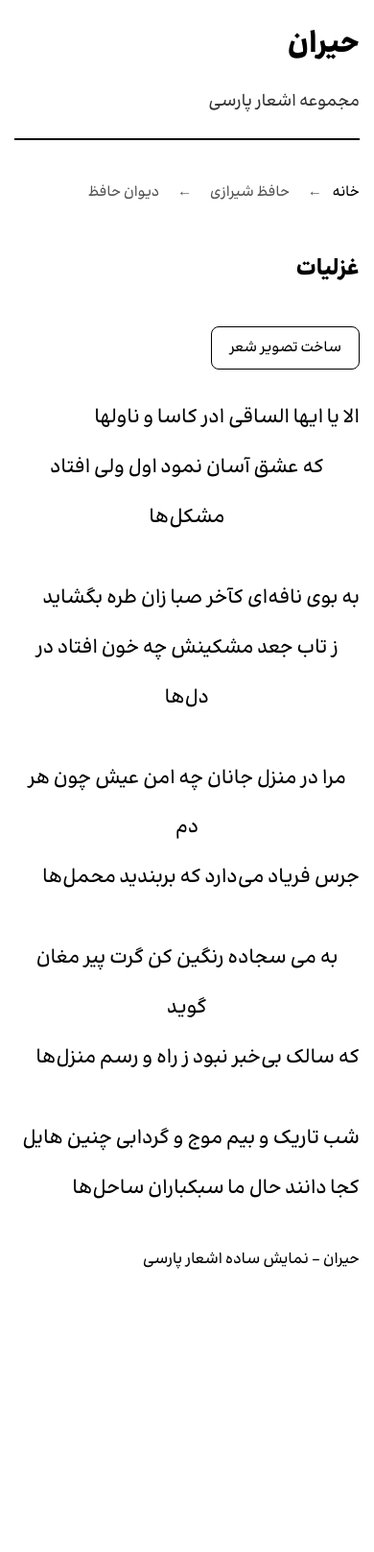
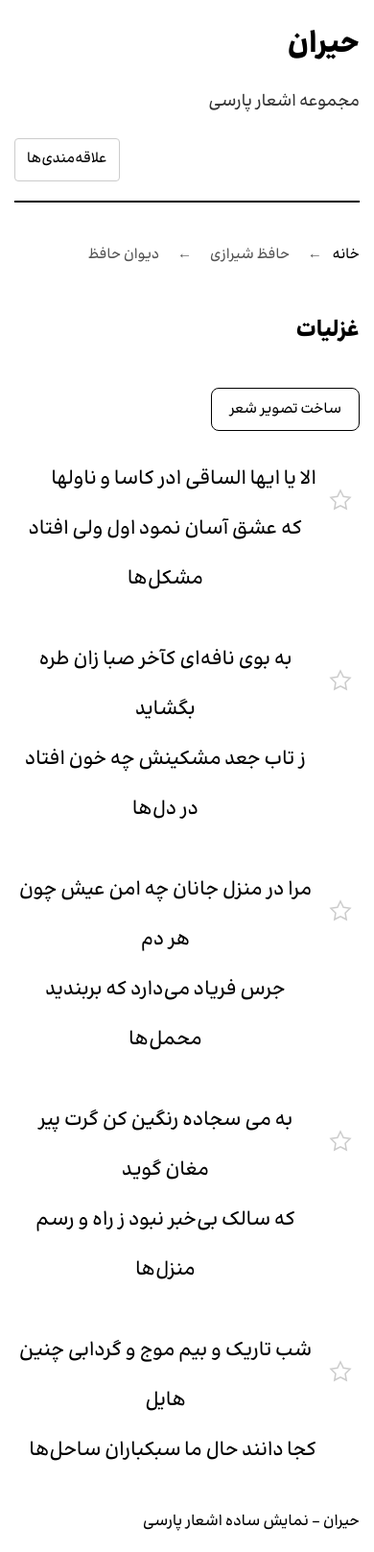
Before and after one commit to itsarianr/heyrat, a Node server app: page /hafez/divan/ghazal/poem-1 in a window 390 px wide. Shown: the whole page at 96% size. Before the commit the page ends 1322 px from the top, so only its background shows below. Run offline with Node 20, Linux system fonts and the light colour scheme.

Commit message:
feat: add to favorites

```diff
--- a/public/client.js
+++ b/public/client.js
@@ -40,8 +40,10 @@ if (startBtn) {
 
 // --- Handle couplet clicks ---
 couplets.forEach(c => {
-  c.addEventListener('click', () => {
+  c.addEventListener('click', (e) => {
     if (!selecting) return;
+    // Don't toggle selection if clicking on a button
+    if (e.target.closest('button')) return;
     c.classList.toggle('selected');
   });
 });
--- a/public/styles.css
+++ b/public/styles.css
@@ -20,10 +20,31 @@ body {
 
 /* --- Header --- */
 header { border-bottom: 2px solid #000; padding-bottom: 20px; margin-bottom: 40px; }
+.header-content {
+  display: flex;
+  justify-content: space-between;
+  align-items: flex-start;
+  gap: 20px;
+}
 header h1 { font-size: 2.5em; margin-bottom: 10px; }
 header h1 a { color: #000; text-decoration: none; }
 header h1 a:hover { text-decoration: underline; }
 .subtitle { font-size: 1.1em; color: #333; }
+.favorites-link {
+  color: #000;
+  text-decoration: none;
+  font-size: 0.95em;
+  padding: 6px 12px;
+  border: 1px solid #ccc;
+  border-radius: 4px;
+  transition: background-color 0.15s ease, border-color 0.15s ease;
+  white-space: nowrap;
+  margin-top: 8px;
+}
+.favorites-link:hover {
+  background-color: #f5f5f5;
+  border-color: #999;
+}
 
 /* --- Main / breadcrumb --- */
 main { min-height: 60vh; }
@@ -57,7 +78,11 @@ main { min-height: 60vh; }
 .poem { margin-top: 40px; }
 .poem h2 { font-size: 2em; margin-bottom: 35px; }
 
-.couplets { max-width: 800px; margin: 0 auto; }
+.couplets {
+  max-width: 800px;
+  margin: 0 auto;
+  padding-right: 50px; /* Space for star button on desktop */
+}
 
 /* ======= REVERTED ALIGNMENT: original two-verse layout ======= */
 .couplet {
@@ -69,6 +94,68 @@ main { min-height: 60vh; }
   /* keep full width and natural sizing */
   width: 100%;
   box-sizing: border-box;
+  position: relative;
+}
+
+/* Favorite star button */
+.favorite-btn {
+  position: absolute;
+  right: -40px;
+  top: 50%;
+  transform: translateY(-50%);
+  background: none;
+  border: none;
+  padding: 8px;
+  cursor: pointer;
+  opacity: 0.5;
+  transition: opacity 0.2s ease, transform 0.2s ease;
+  z-index: 10;
+  display: flex;
+  align-items: center;
+  justify-content: center;
+}
+.favorite-btn:hover {
+  opacity: 0.8;
+  transform: translateY(-50%) scale(1.1);
+}
+.favorite-btn.favorited {
+  opacity: 1;
+}
+.favorite-btn:active {
+  transform: translateY(-50%) scale(0.95);
+}
+.star-icon {
+  width: 24px;
+  height: 24px;
+  color: #999;
+  stroke: #999;
+  stroke-width: 1.5;
+  fill: none;
+  transition: fill 0.3s cubic-bezier(0.4, 0, 0.2, 1),
+              stroke 0.3s ease,
+              transform 0.2s ease;
+}
+.star-icon path {
+  fill: none;
+  transition: fill 0.3s cubic-bezier(0.4, 0, 0.2, 1);
+}
+.favorite-btn.favorited .star-icon {
+  color: #999;
+  stroke: #999;
+}
+.favorite-btn.favorited .star-icon path {
+  fill: #999;
+}
+.favorite-btn:hover .star-icon {
+  color: #777;
+  stroke: #777;
+}
+.favorite-btn.favorited:hover .star-icon {
+  color: #777;
+  stroke: #777;
+}
+.favorite-btn.favorited:hover .star-icon path {
+  fill: #777;
 }
 
 /* Each verse uses natural flow (no fixed widths), justified text like original */
@@ -220,4 +307,114 @@ main { min-height: 60vh; }
   .screenshot-container .verse + .verse {
     margin-top: 0.2em; /* 👈 small gap between the two verses inside each couplet */
   }
+
+  /* Mobile: adjust couplets container and star positioning */
+  .couplets {
+    padding-right: 0; /* No extra padding on mobile */
+  }
+
+  .couplet {
+    padding-right: 45px; /* Make room for star button to sit outside text */
+  }
+
+  .favorite-btn {
+    position: absolute;
+    right: 0; /* Position just outside the text area */
+    top: 25px;
+    transform: none;
+    padding: 10px 8px;
+  }
+  .favorite-btn:hover {
+    transform: scale(1.1);
+  }
+  .favorite-btn:active {
+    transform: scale(0.95);
+  }
+
+  .header-content {
+    flex-direction: column;
+    align-items: flex-start;
+  }
+  .favorites-link {
+    margin-top: 0;
+    align-self: flex-end;
+  }
 }
+
+/* --- Favorites page --- */
+main h2 {
+  font-size: 2em;
+  margin-bottom: 30px;
+}
+#favorites-container {
+  margin-top: 30px;
+}
+.favorite-card {
+  border: 1px solid #ddd;
+  border-radius: 8px;
+  padding: 20px;
+  margin-bottom: 20px;
+  background: #fff;
+  transition: box-shadow 0.2s ease;
+}
+.favorite-card:hover {
+  box-shadow: 0 2px 8px rgba(0,0,0,0.1);
+}
+.favorite-couplet {
+  display: flex;
+  justify-content: space-between;
+  align-items: flex-start;
+  gap: 30px;
+  margin-bottom: 15px;
+}
+.favorite-couplet .verse {
+  font-size: 1.2em;
+  line-height: 2.2;
+  margin: 0;
+  text-align: justify;
+  text-align-last: center;
+}
+.favorite-couplet .verse-first {
+  text-align: right;
+}
+.favorite-couplet .verse-second {
+  text-align: left;
+}
+.favorite-meta {
+  font-size: 0.9em;
+  color: #666;
+  margin-bottom: 12px;
+  display: flex;
+  align-items: center;
+  gap: 8px;
+}
+.favorite-meta .poet-name {
+  font-weight: 500;
+}
+.favorite-meta .separator {
+  color: #999;
+}
+.favorite-link {
+  color: #000;
+  text-decoration: none;
+  font-size: 0.9em;
+  display: inline-block;
+  padding: 6px 12px;
+  border: 1px solid #ccc;
+  border-radius: 4px;
+  transition: background-color 0.15s ease, border-color 0.15s ease;
+}
+.favorite-link:hover {
+  background-color: #f5f5f5;
+  border-color: #999;
+}
+
+@media (max-width: 600px) {
+  .favorite-couplet {
+    flex-direction: column;
+    gap: 10px;
+  }
+  .favorite-couplet .verse {
+    text-align: center;
+  }
+}
--- a/server.js
+++ b/server.js
@@ -46,6 +46,10 @@ app.get('/', (req, res) => {
   res.render('index', { data });
 });
 
+app.get('/favorites', (req, res) => {
+  res.render('favorites');
+});
+
 app.get('/:poetId/:bookId/:sectionId/:poemId', (req, res) => {
   const { poetId, bookId, sectionId, poemId } = req.params;
   const data = loadPoems();
--- a/views/poem.ejs
+++ b/views/poem.ejs
@@ -8,8 +8,13 @@
 </head>
 <body>
   <header>
-    <h1><a href="/">حیران</a></h1>
-    <p class="subtitle">مجموعه اشعار پارسی</p>
+    <div class="header-content">
+      <div>
+        <h1><a href="/">حیران</a></h1>
+        <p class="subtitle">مجموعه اشعار پارسی</p>
+      </div>
+      <a href="/favorites" class="favorites-link">علاقه‌مندی‌ها</a>
+    </div>
   </header>
 
   <main>
@@ -34,8 +39,13 @@
       </p>
 
       <div class="couplets">
-        <% poem.couplets.forEach(couplet => { %>
-          <div class="couplet">
+        <% poem.couplets.forEach((couplet, index) => { %>
+          <div class="couplet" data-couplet-id="<%= poet.id %>-<%= book.id %>-<%= section.id %>-<%= poem.id %>-<%= index %>">
+            <button class="favorite-btn" data-couplet-id="<%= poet.id %>-<%= book.id %>-<%= section.id %>-<%= poem.id %>-<%= index %>" aria-label="افزودن به علاقه‌مندی‌ها">
+              <svg class="star-icon" viewBox="0 0 24 24" fill="none" stroke="currentColor" stroke-width="1.5">
+                <path fill="none" d="M12 2L15.09 8.26L22 9.27L17 14.14L18.18 21.02L12 17.77L5.82 21.02L7 14.14L2 9.27L8.91 8.26L12 2Z"/>
+              </svg>
+            </button>
             <p class="verse verse-first"><%= couplet[0] %></p>
             <p class="verse verse-second"><%= couplet[1] %></p>
           </div>
@@ -48,7 +58,19 @@
     <p>حیران - نمایش ساده اشعار پارسی</p>
   </footer>
 
+  <script>
+    // Pass poem data to client-side
+    window.POEM_DATA = {
+      poetId: '<%= poet.id %>',
+      poetName: '<%= poet.name %>',
+      bookId: '<%= book.id %>',
+      bookTitle: '<%= book.title %>',
+      sectionId: '<%= section.id %>',
+      poemId: '<%= poem.id %>'
+    };
+  </script>
   <script src="https://cdn.jsdelivr.net/npm/html2canvas@1.4.1/dist/html2canvas.min.js"></script>
+  <script src="/favorites.js"></script>
   <script src="/client.js"></script>
 </body>
 </html>
```
Also changed, not shown: public/favorites.js (added, +113 -0 lines), views/favorites.ejs (added, +89 -0 lines), views/index.ejs (+7 -2 lines).
